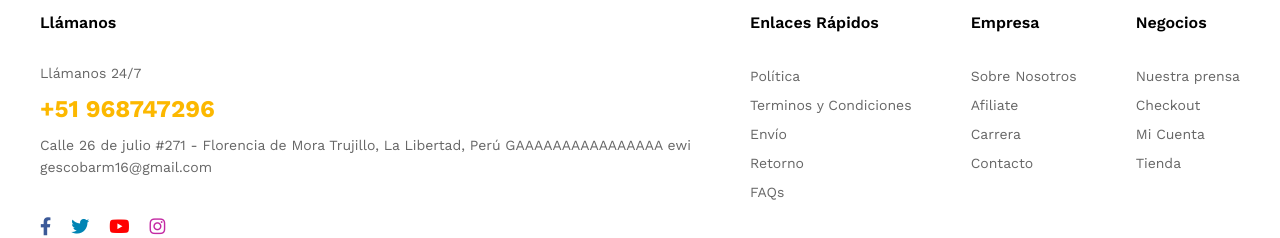
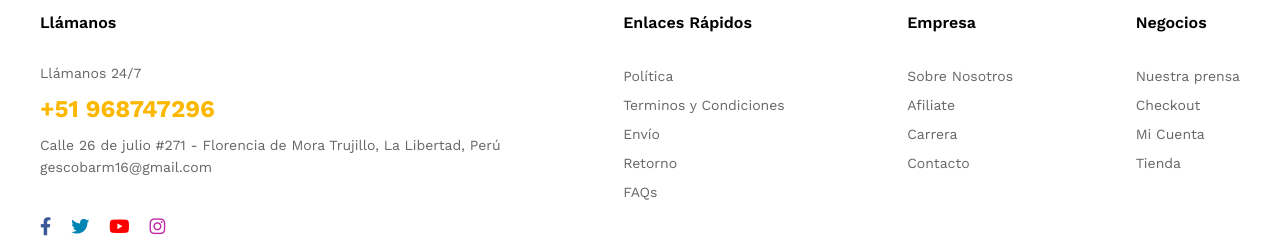
Before and after one commit to Gescobar1603/MarketPlace-Angular, an Angular app: page / in a window 1280 px wide. Shown: the part 800-1038 px from the top of the page. Built offline with nearby package versions, Linux system fonts and the light colour scheme.

Commit message:
TIODO NORMAL

```diff
--- a/src/app/pages/footer.component.html
+++ b/src/app/pages/footer.component.html
@@ -23,9 +23,6 @@ Footer
                     <h3>+51 968747296</h3>
 
                     <p>Calle 26 de julio #271 - Florencia de Mora Trujillo, La Libertad, Perú
-
-                        GAAAAAAAAAAAAAAAA ewi
-
 
                       <br>
 
```
